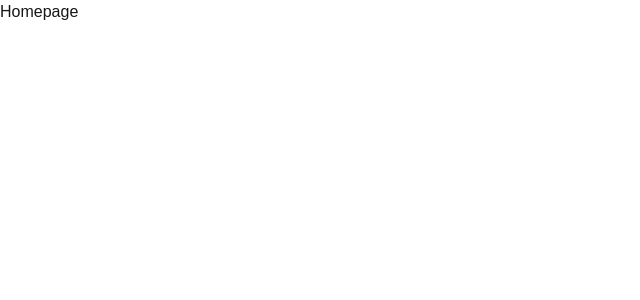
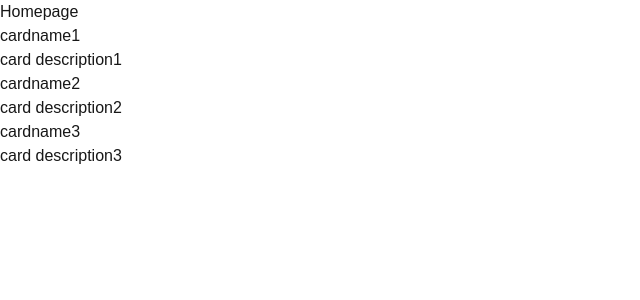
Before and after one commit to sundayconfidencechinecherem/alx-project-0x02-setup, a Next.js app in the folder alx-project-0x02/: page / in a window 1280 px wide. Shown: the top 300 px of the page, without its empty margins (0-640 px from the left). Built offline with nearby package versions, Linux system fonts and the light colour scheme.

Commit message:
card scaffold

```diff
--- /dev/null
+++ b/alx-project-0x02/components/common/Card.tsx
@@ -0,0 +1,13 @@
+import { CardProps } from '@/interfaces';
+import React from 'react';
+
+const Card: React.FC<CardProps> = ({title,content}) => {
+  return (
+    <div>
+        <p>{title}</p>
+        <p>{content}</p>
+    </div>
+  );
+};
+
+export default Card;
--- a/alx-project-0x02/interfaces/index.ts
+++ b/alx-project-0x02/interfaces/index.ts
@@ -1,11 +1,7 @@
 
 export interface CardProps {
     title: string;
-    description: string;
-    imageUrl: string;
-    price: number;
-    rating: number;
-    location: string;
+    content: string
 }
 
 
--- a/alx-project-0x02/pages/index.tsx
+++ b/alx-project-0x02/pages/index.tsx
@@ -1,11 +1,15 @@
 
 
+import Card from '@/components/common/Card';
 import React from 'react';
 
 const Homepage: React.FC = () => {
   return (
     <div>
       <h1>Homepage</h1>
+      <Card  title='cardname1' content='card description1'/>
+      <Card  title='cardname2' content='card description2'/>
+      <Card  title='cardname3' content='card description3'/>
     </div>
   );
 };
```
